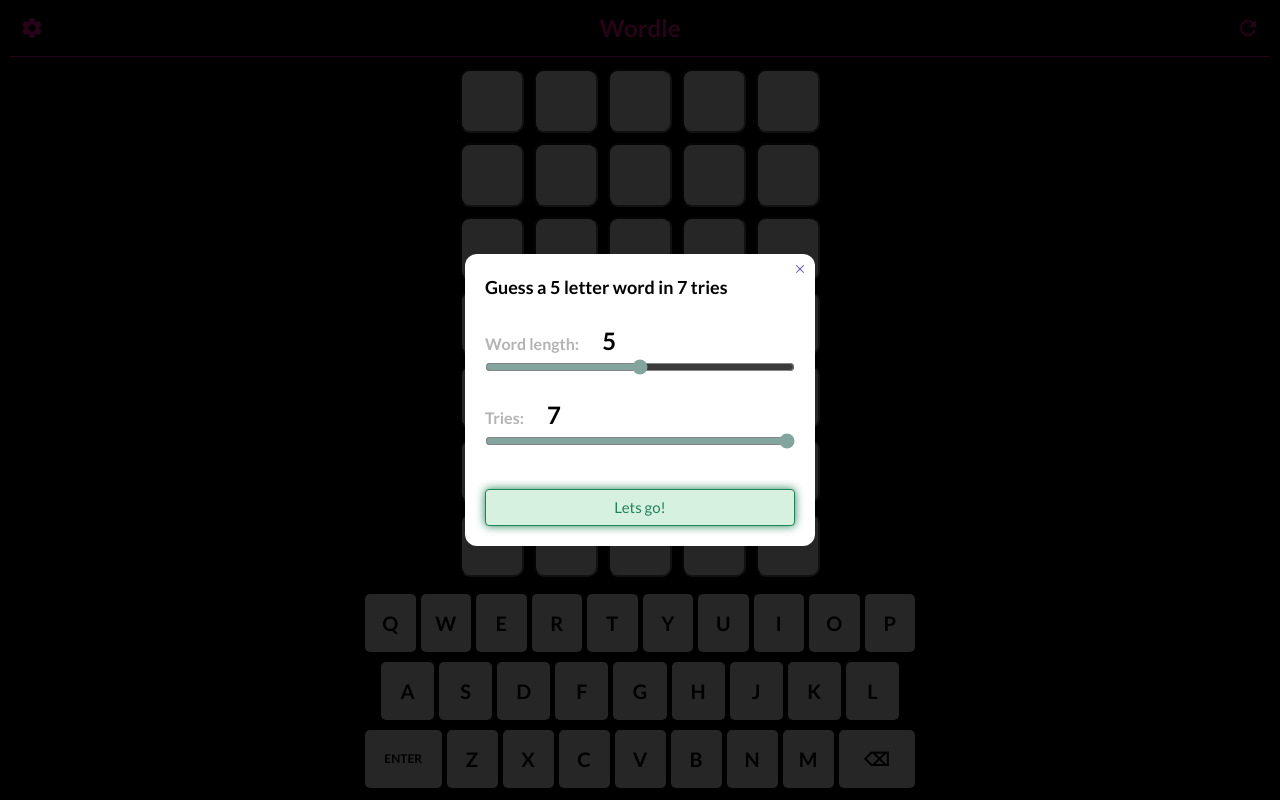
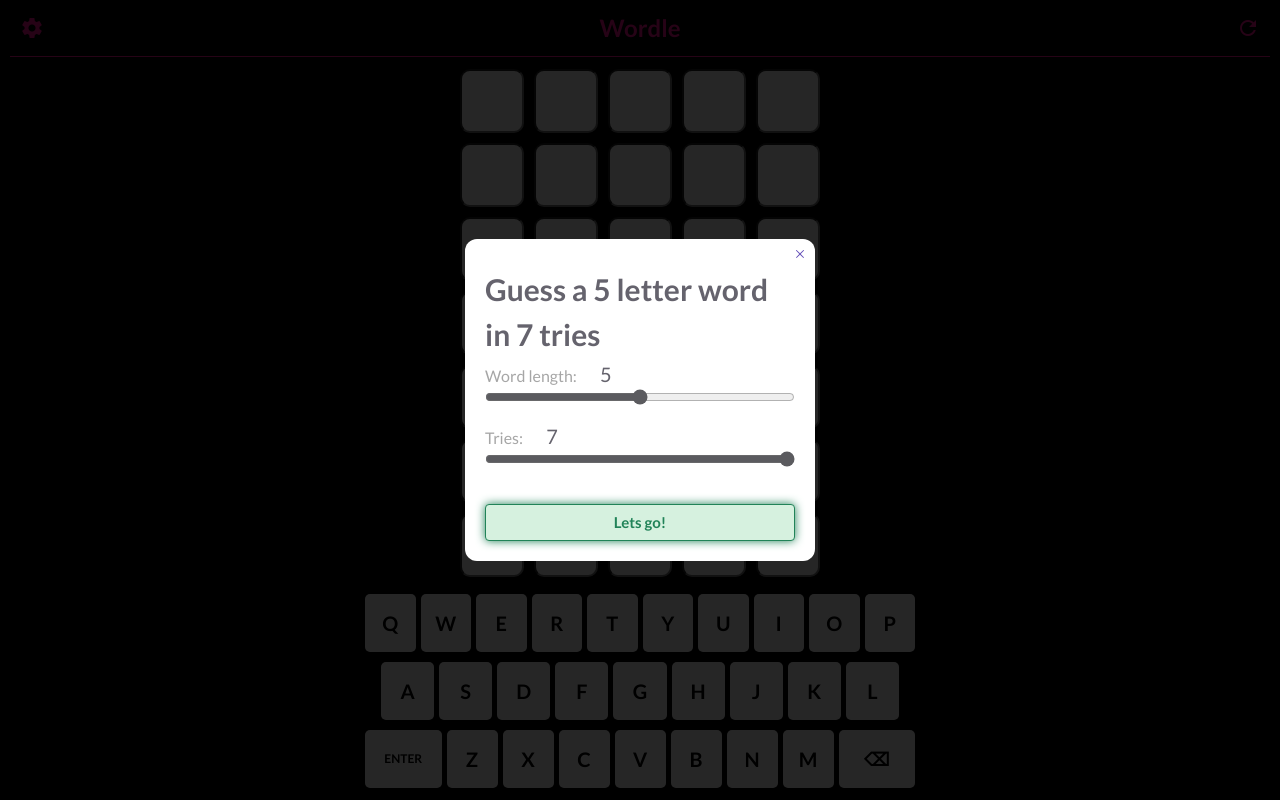
Before and after one commit to pytest5/Wordle, a website built with Vite: page index.html in a window 1280 px wide. Both pictures are taken after a click on the element "settings". Built offline with nearby package versions, Linux system fonts and the light colour scheme.

Commit message:
style: update modal styles

```diff
--- a/index.html
+++ b/index.html
@@ -31,9 +31,10 @@
 
     <dialog class="modal">
       <div class="modal-contents">
-        <p class="modal-message">You won!</p>
+        <p class="modal-header"></p>
+        <p class="modal-message"></p>
         <button autofocus class="dialog-action-btn">
-          <div class="modal-action-btn">Play again</div>
+          <div class="modal-action-btn"></div>
         </button>
         <button class="modal-close-btn">
           <svg
--- a/src/style.css
+++ b/src/style.css
@@ -241,13 +241,18 @@
 .modal-contents {
   display: flex;
   flex-direction: column;
-  /* align-items: center; */
-  gap: 20px;
+}
+
+.modal-header {
+  font-size: 18px;
+  font-weight: 700;
 }
 
 .modal-message {
-  font-size: 18px;
-  font-weight: 600;
+  color: rgb(101, 99, 109);
+  font-size: 15px;
+  line-height: 1.5;
+  margin: 10px 0px 23px;
 }
 
 .modal-close-btn {
@@ -270,7 +275,7 @@
   border-radius: 4px;
   padding: 6px 15px;
   font-size: 15px;
-  font-weight: 500;
+  font-weight: 600;
 }
 
 .modal *:focus {
@@ -298,12 +303,7 @@
   flex-direction: column;
   display: flex;
   gap: 2px;
-}
-
-.slider-header {
-  font-size: 18px;
-  font-weight: 700;
-  margin-bottom: 20px;
+  margin: -2px 0px 0px;
 }
 
 .slider {
@@ -318,7 +318,7 @@
 .slider-label {
   grid-row: 1;
   grid-column: 1;
-  color: hsl(0, 0%, 70%);
+  color: hsl(0, 0%, 65%);
 }
 .slider-input {
   grid-row: 2;
@@ -329,12 +329,14 @@
 .slider .value {
   grid-row: 1;
   grid-column: 2;
-  font-size: 24px;
+  font-size: 20px;
   padding-left: 20px;
 }
 
 input[type="range"] {
-  accent-color: #84a59d;
+  accent-color: rgb(91, 91, 95);
+  /* -webkit-appearance: none; */
+  background-color: white;
 }
 
 nav {
@@ -343,6 +345,12 @@
   padding: 0 10px 10px 10px;
   align-items: center;
   border-bottom: 0.5px solid deeppink;
+}
+.modal-close-btn:hover,
+.dialog-action-btn:hover,
+.reset-btn:hover,
+.config-btn:hover {
+  cursor: pointer;
 }
 
 @media (min-width: calc(550px/16)) {
```
